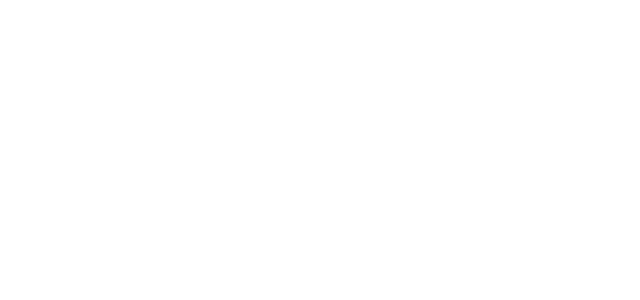
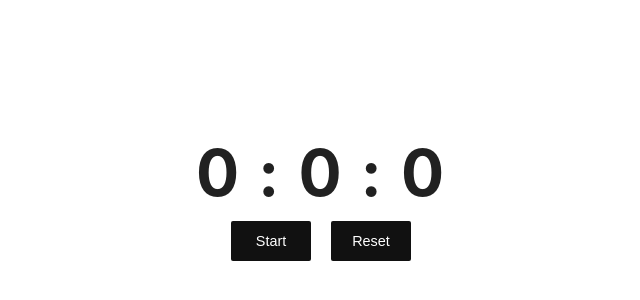
Before and after one commit to n7-remax/react-stopwatch, a React (Create React App) app: page / in a window 1280 px wide. Shown: the part 198-498 px from the top of the page, without its empty margins (319-959 px from the left). Built offline with nearby package versions, Linux system fonts and the light colour scheme.

Commit message:
created template for stopwatch

```diff
--- a/src/components/App.js
+++ b/src/components/App.js
@@ -1,8 +1,21 @@
+import { useState } from "react";
+
 const App = () => {
+  const [seconds, setSeconds] = useState(0);
+  const [minutes, setMinutes] = useState(0);
+  const [hours, setHours] = useState(0);
+  const [isRunning, setIsRunning] = useState(0);
   return (
     <div className="App">
+      <div className="time">
+        {hours} : {minutes} : {seconds}
+      </div>
+      <div className="control-buttons">
+        <button>Start</button>
+        <button>Reset</button>
+      </div>
     </div>
   );
-}
+};
 
 export default App;
--- a/src/index.css
+++ b/src/index.css
@@ -1,13 +1,44 @@
 body {
   margin: 0;
-  font-family: -apple-system, BlinkMacSystemFont, 'Segoe UI', 'Roboto', 'Oxygen',
-    'Ubuntu', 'Cantarell', 'Fira Sans', 'Droid Sans', 'Helvetica Neue',
+  font-family: -apple-system, BlinkMacSystemFont, "Segoe UI", "Roboto", "Oxygen",
+    "Ubuntu", "Cantarell", "Fira Sans", "Droid Sans", "Helvetica Neue",
     sans-serif;
   -webkit-font-smoothing: antialiased;
   -moz-osx-font-smoothing: grayscale;
 }
 
 code {
-  font-family: source-code-pro, Menlo, Monaco, Consolas, 'Courier New',
+  font-family: source-code-pro, Menlo, Monaco, Consolas, "Courier New",
     monospace;
 }
+
+.App {
+  display: flex;
+  flex-direction: column;
+  justify-content: center;
+  align-items: center;
+  height: 100vh;
+}
+.time {
+  color: #212121;
+  font-size: 4rem;
+  font-weight: bold;
+  letter-spacing: 0.03em;
+  text-align: center;
+  width: 300px;
+}
+
+.control-buttons {
+  margin: 0 auto;
+  width: 200px;
+}
+.control-buttons button {
+  background-color: #111;
+  border-radius: 2px;
+  border: 0;
+  color: white;
+  font-size: .9rem;
+  margin: 10px;
+  padding: 12px;
+  width: 80px;
+}
```
Also changed, not shown: 1 other file (tests, documents, lock files or other folders).
